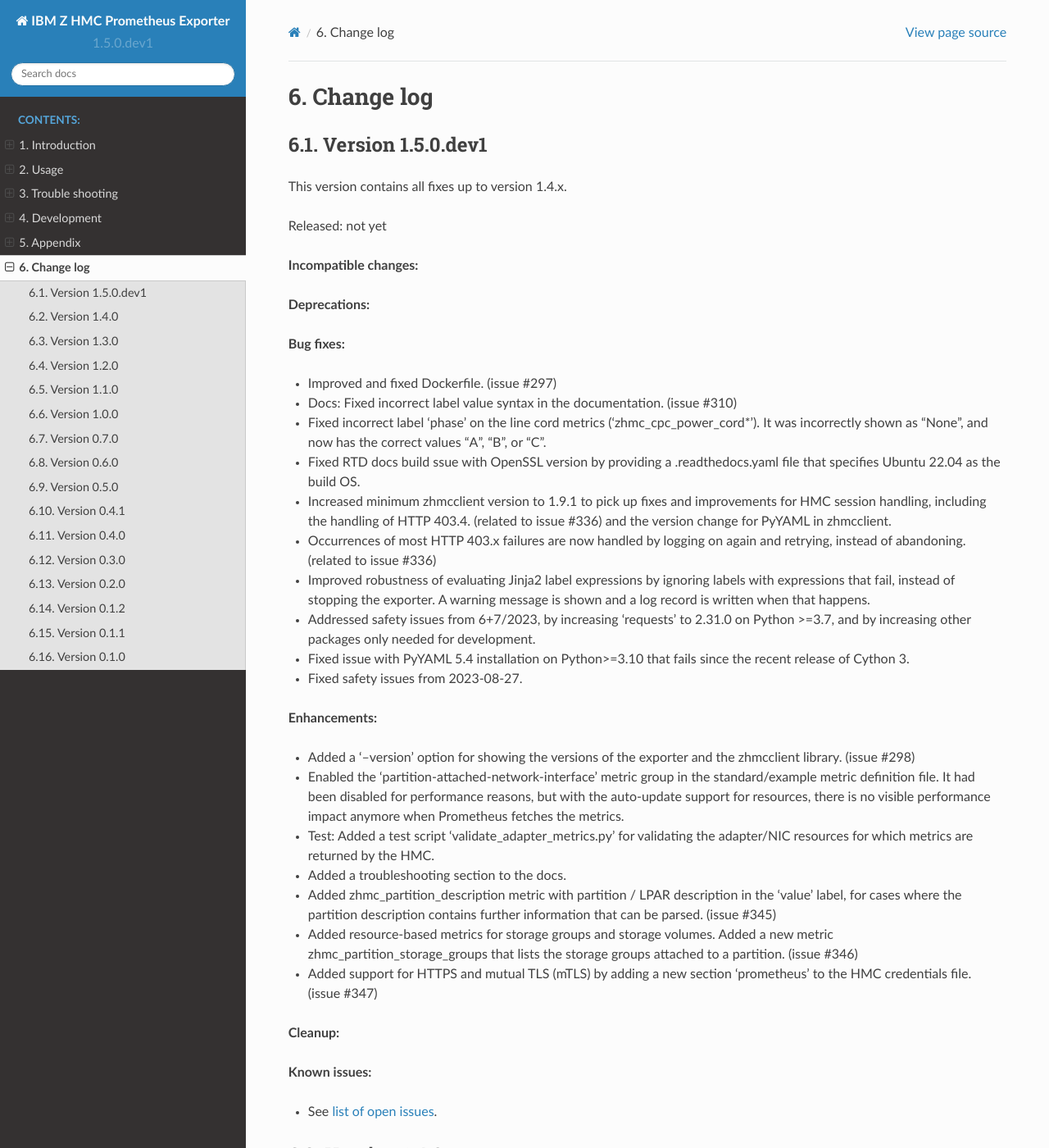
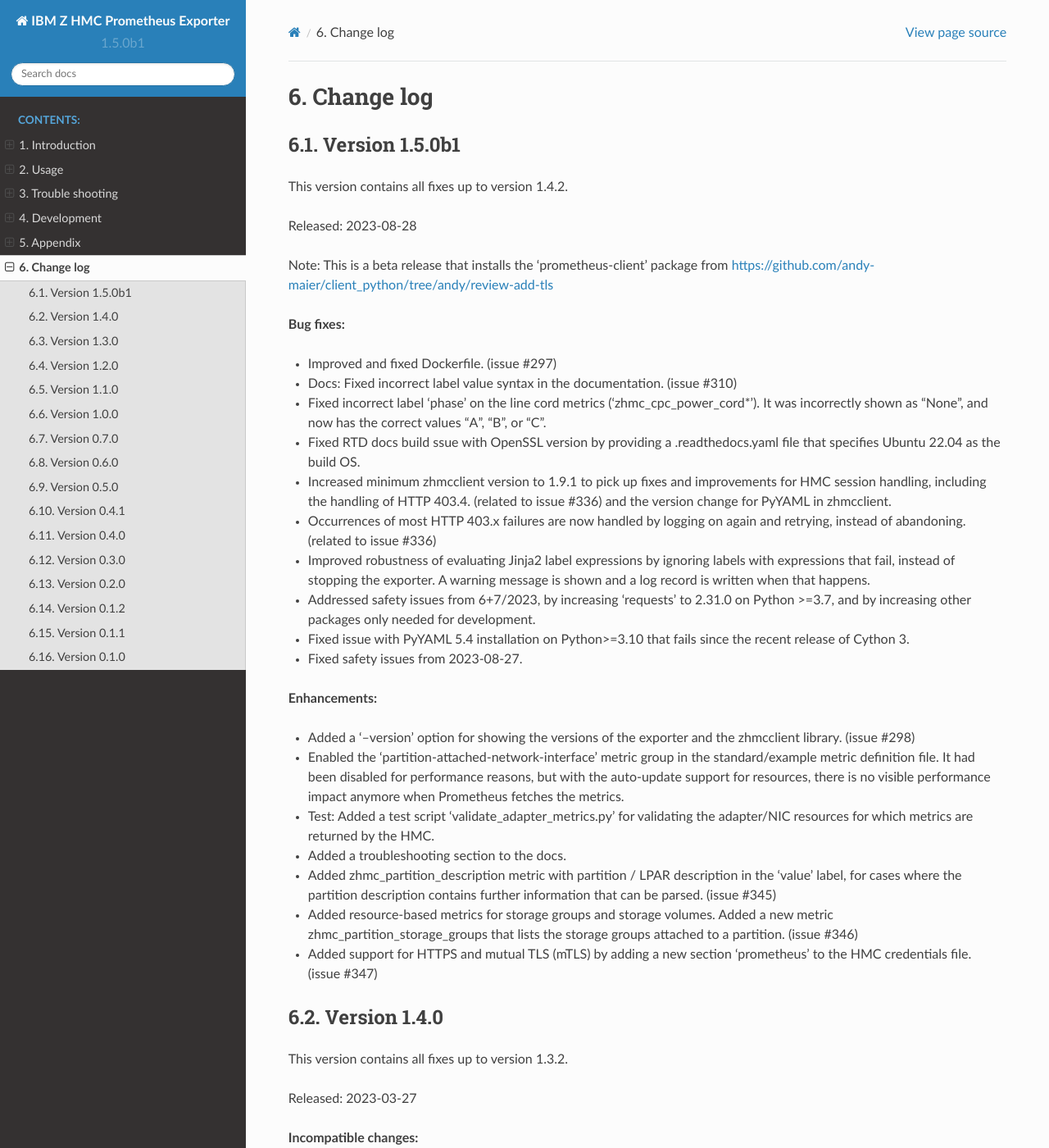
Before and after one commit to zhmcclient/zhmc-prometheus-exporter, a Sphinx documentation site: the page built from docs/changes.rst, in a window 1280 px wide and 1400 px high. Shown: the whole window at 82% size. Built offline with Sphinx 7.4.7 and the Read the Docs theme 2.0.0, drawn with Linux system fonts in a browser that asks for light colours.

Commit message:
Release 1.5.0b1
Signed-off-by: Andreas Maier <maiera@de.ibm.com>

```diff
--- a/docs/changes.rst
+++ b/docs/changes.rst
@@ -17,16 +17,15 @@
 ----------
 
 
-Version 1.5.0.dev1
-^^^^^^^^^^^^^^^^^^
+Version 1.5.0b1
+^^^^^^^^^^^^^^^
 
-This version contains all fixes up to version 1.4.x.
+This version contains all fixes up to version 1.4.2.
 
-Released: not yet
+Released: 2023-08-28
 
-**Incompatible changes:**
-
-**Deprecations:**
+Note: This is a beta release that installs the 'prometheus-client' package
+from https://github.com/andy-maier/client_python/tree/andy/review-add-tls
 
 **Bug fixes:**
 
@@ -85,14 +84,6 @@
 
 * Added support for HTTPS and mutual TLS (mTLS) by adding a new section
   'prometheus' to the HMC credentials file. (issue #347)
-
-**Cleanup:**
-
-**Known issues:**
-
-* See `list of open issues`_.
-
-.. _`list of open issues`: https://github.com/zhmcclient/zhmc-prometheus-exporter/issues
 
 
 Version 1.4.0
--- a/zhmc_prometheus_exporter/_version.py
+++ b/zhmc_prometheus_exporter/_version.py
@@ -25,4 +25,4 @@
 #:
 #: * "M.N.P.dev1": A not yet released version M.N.P
 #: * "M.N.P": A released version M.N.P
-__version__ = '1.5.0.dev1'
+__version__ = '1.5.0b1'
```
